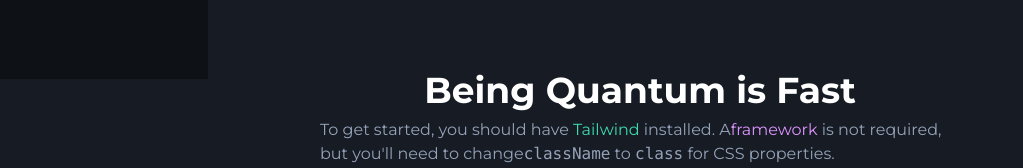
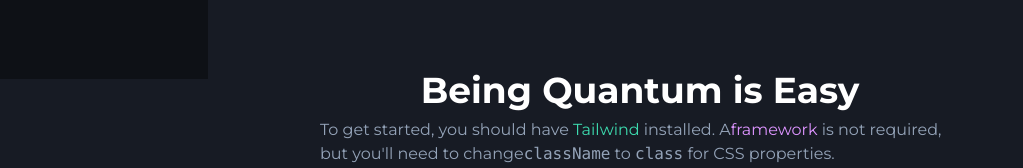
Before and after one commit to pa-ku/quantum_ui, a React (Vite) app: page / in a window 1280 px wide. Shown: the part 721-889 px from the top of the page, without its empty margins (0-1023 px from the left). Built offline with nearby package versions, Linux system fonts and the light colour scheme; the HTML template or start-up script is replaced by a standard one.

Commit message:
changed documentation title

```diff
--- a/src/pages/Home.tsx
+++ b/src/pages/Home.tsx
@@ -40,7 +40,7 @@ export default function Home() {
         <div>
           <div className="pb-10">
             <h2 className="pb-2 text-center text-4xl font-bold">
-              Being Quantum is Fast
+              Being Quantum is Easy
             </h2>
             <p className="text-slate-400">
               To get started, you should have
```
